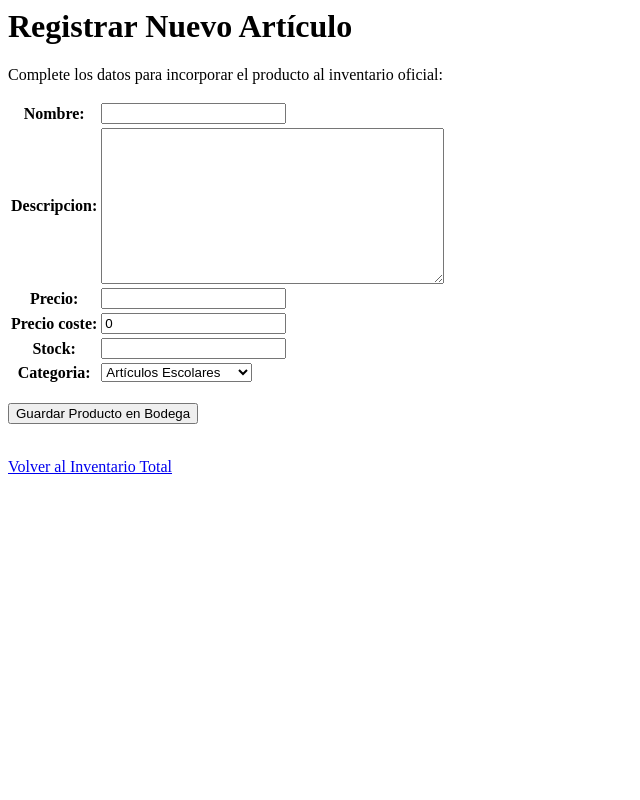
After one commit to WalfaRandom/AyMTodoEscolarWEBSITE, a Django app: page /aym/productos/nuevo/ in a window 1280 px wide. The commit adds this page. Shown: the whole page, without its empty margins (0-640 px from the left). Run offline with Django 5.2, Linux system fonts and the light colour scheme.

Commit message:
CRUD create

```diff
--- /dev/null
+++ b/aym/forms.py
@@ -0,0 +1,9 @@
+from django import forms
+from .models import Producto
+
+# Creamos un formulario que copia la estructura de nuestro modelo
+class ProductoForm(forms.ModelForm):
+    class Meta:
+        model = Producto
+        # Le decimos a Django qué campos queremos que el usuario pueda rellenar en la web
+        fields = ['nombre', 'descripcion', 'precio', 'precio_coste', 'stock', 'categoria']
--- a/aym/models.py
+++ b/aym/models.py
@@ -1,4 +1,5 @@
 from django.db import models
+from django.core.validators import MinValueValidator
 
 class Producto(models.Model):
     OPCIONES_CATEGORIA = [
@@ -9,9 +10,9 @@ class Producto(models.Model):
 
     nombre = models.CharField(max_length=100)
     descripcion = models.TextField(blank=True, null=True)
-    precio = models.IntegerField(null=True, blank=True)
-    stock = models.IntegerField()
-    precio_coste = models.IntegerField(default=0, blank=True)
+    precio = models.IntegerField(null=True, blank=True,validators=[MinValueValidator(0,message="el precio no puede ser negativo")])
+    stock = models.IntegerField(validators=[MinValueValidator(0,message="el stock no puede ser negativo")])
+    precio_coste = models.IntegerField(default=0, blank=True,validators=[MinValueValidator(0,message="el precio no puede ser negativo")])
     categoria = models.CharField(
         max_length=20,
         choices=OPCIONES_CATEGORIA,
--- /dev/null
+++ b/aym/templates/aym/crear.html
@@ -0,0 +1,25 @@
+<html lang="es">
+  <head>
+    <meta charset="UTF-8" />
+    <meta name="viewport" content="width=device-width, initial-scale=1.0" />
+    <title>AyM - Añadir Producto</title>
+  </head>
+  <body>
+    <h1>Registrar Nuevo Artículo</h1>
+    <p>Complete los datos para incorporar el producto al inventario oficial:</p>
+
+    <form method="POST">
+      {% csrf_token %}
+
+      <table>
+        {{ form.as_table }}
+      </table>
+
+      <br />
+      <button type="submit">Guardar Producto en Bodega</button>
+    </form>
+
+    <br />
+    <a href="{% url 'lista_prods' %}">Volver al Inventario Total</a>
+  </body>
+</html>
--- a/aym/templates/aym/index.html
+++ b/aym/templates/aym/index.html
@@ -16,6 +16,7 @@
     <a href="/aym/productos/?cat=ESCOLAR">Utiles Escolares</a>
     <a href="/aym/productos/?cat=ALIMENTO">Colaciones</a>
     <a href="/aym/productos/?cat=BAZAR">Regalos / Bazar</a>
+    <a href="{% url 'crear_prod' %}">Crear Producto</a>
 
 </nav>
     <p>Lista de articulos escolares y colaciones en sistema</p>
--- a/aym/urls.py
+++ b/aym/urls.py
@@ -2,5 +2,6 @@ from django.urls import path
 from . import views
 
 urlpatterns = [
-    path('productos/', views.listar_productos, name='lista_prods')
+    path('productos/', views.listar_productos, name='lista_prods'),
+    path('productos/nuevo/', views.crear_producto, name='crear_prod')
 ]
--- a/aym/views.py
+++ b/aym/views.py
@@ -1,5 +1,6 @@
-from django.shortcuts import render
+from django.shortcuts import render, redirect
 from .models import Producto # Importamos la tabla que creamos
+from .forms import ProductoForm
 
 def listar_productos(request):
 
@@ -22,3 +23,28 @@ def listar_productos(request):
 
     # 3. Entregamos
     return render(request, 'aym/index.html', contexto)
+
+
+def crear_producto(request):
+    # 1. Si el usuario presionó el botón de guardar (envió datos)
+    if request.method == 'POST':
+        # Tomamos el formulario e inyectamos los datos que del POST
+        formulario = ProductoForm(request.POST)
+
+        # Validación automática de Django
+        if formulario.is_valid():
+            # Si todo está perfecto, el ORM lo guarda directo en la base de datos
+            formulario.save()
+            # Redirigimos al usuario de vuelta al listado de productos para que vea el cambio
+            return redirect('lista_prods')
+
+    # 2. Si el usuario solo está entrando a la página a mirar (petición GET)
+    else:
+        # Creamos el formulario limpio y vacío
+        formulario = ProductoForm()
+
+    # Enviamos el formulario (ya sea vacío o con los errores de validación) al HTML
+    contexto = {
+        'form': formulario
+    }
+    return render(request, 'aym/crear.html', contexto)
```
